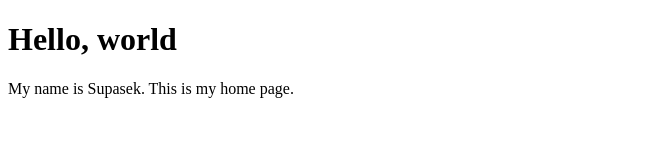
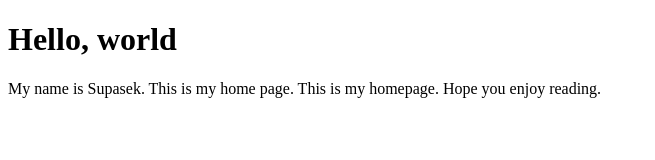
Before and after one commit to MixSupasek/223-homepage, a plain HTML site: page index.html in a window 1280 px wide. Shown: the whole page, without its empty margins (0-655 px from the left). Drawn offline with Linux system fonts and the light colour scheme.

Commit message:
describe urself 2

```diff
--- a/index.html
+++ b/index.html
@@ -4,6 +4,8 @@
     <h1>Hello, world</h1>
     <p>
         My name is Supasek. This is my home page.
+        This is my homepage.
+        Hope you enjoy reading.
     </p>
 </body>
 </html>
```
